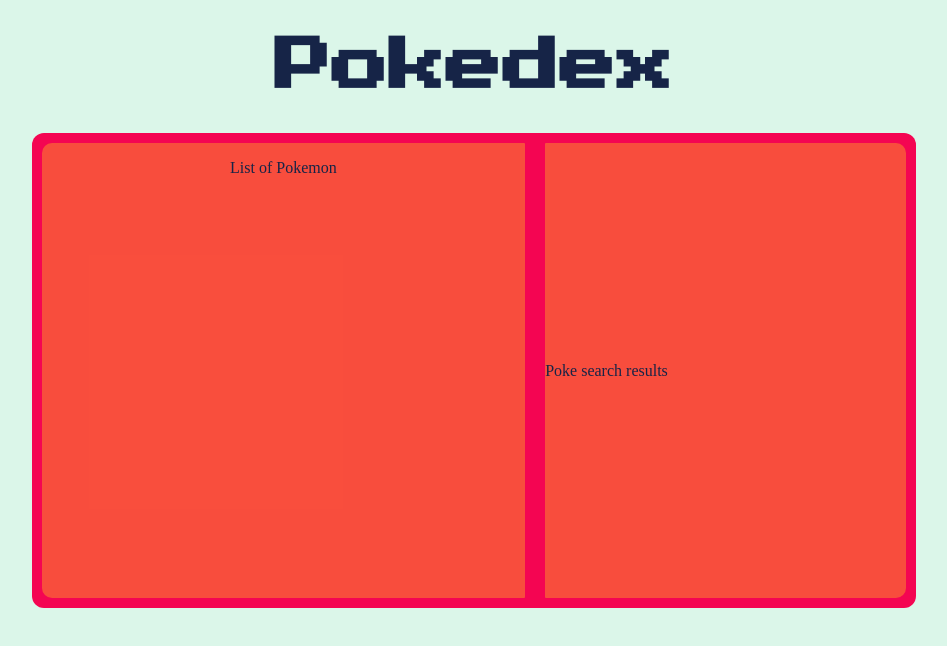
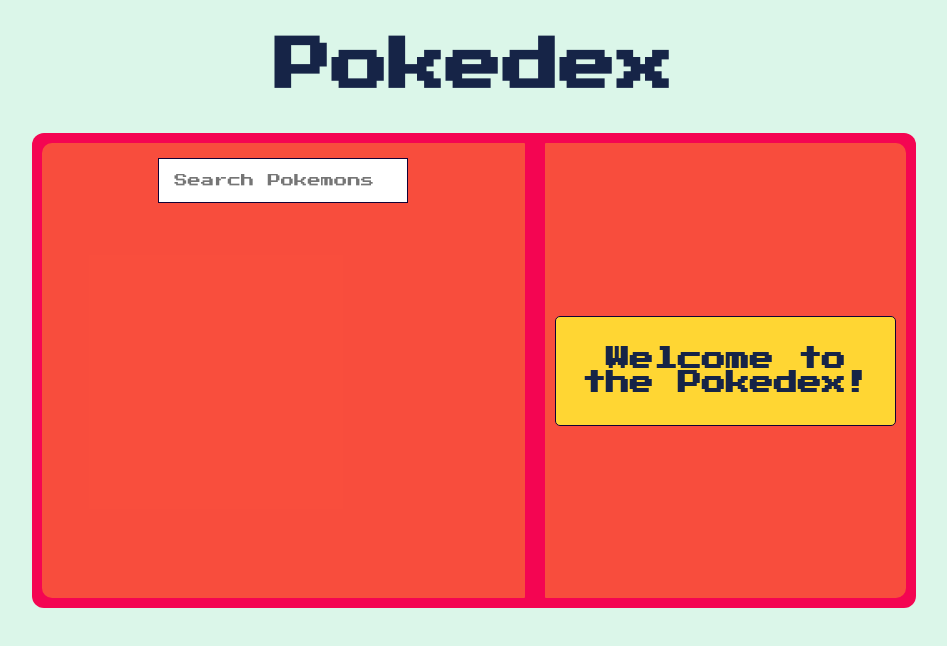
Before and after one commit to laststonedjs/Pokedex, a React (Create React App) app: page / in a window 1280 px wide. Shown: the top 646 px of the page, without its empty margins (166-1113 px from the left). Built offline with nearby package versions, Linux system fonts and the light colour scheme.

Commit message:
"search-box-finished"

```diff
--- /dev/null
+++ b/src/components/PokeSearchResult/PokeSearchResult.css
@@ -0,0 +1,13 @@
+.poke-result-card {
+  display: flex;
+  flex-direction: column;
+  align-items: center;
+  background-color: #ffd633;
+  border: 1px solid #120136;
+  border-radius: 5px;
+  margin: 10px;
+  padding: 10px;
+  flex-grow: 1;
+  min-width: 150px;
+  font-family: "Press Start 2P", cursive;
+}
--- /dev/null
+++ b/src/components/PokeSearchResult/PokeSearchResult.tsx
@@ -0,0 +1,31 @@
+import React from 'react';
+import './PokeSearchResult.css';
+
+
+const PokeSearchResult = () => {
+    const selectedPokemon = false;
+
+
+    return (
+        <div className="poke-result-card">
+            {
+                selectedPokemon
+                    ? (
+                        <div>
+                            {/* Add img here */}
+                            <p>Name: Pikachu</p>
+                            <p>Id: Pika01</p>
+                            <p>Height: 36 cm</p>
+                            <p>Weight: 270 g</p>
+                            <p>Base Exp: 150xp</p>
+                        </div>
+                    )
+                    : (
+                        <h2>Welcome to the Pokedex!</h2>
+                    )
+            }
+        </div>
+    )
+}
+
+export default PokeSearchResult;
--- a/src/components/Pokedex/Pokedex.tsx
+++ b/src/components/Pokedex/Pokedex.tsx
@@ -1,15 +1,19 @@
 import React from 'react';
+import PokeSearchResult from '../PokeSearchResult/PokeSearchResult';
+import Searchbox from '../Searchbox/Searchbox';
 import './Pokedex.css';
 
 
 const Pokedex = () => {
     return (
-        <div className="pokedex-container">
+    // left side
+    <div className="pokedex-container">
             <div className="pokelist-container">
-                <p>List of Pokemon</p>
+                <Searchbox />
             </div>
+
             <div className="pokesearchresult-container">
-                <p>Poke search results</p>
+               <PokeSearchResult />
             </div>
         </div>
     )
--- /dev/null
+++ b/src/components/Searchbox/Searchbox.css
@@ -0,0 +1,8 @@
+.search {
+  border: none;
+  padding: 15px;
+  width: 250px;
+  border: 1px solid #120136;
+  margin: 15px;
+  font-family: "Press Start 2P", cursive;
+}
--- /dev/null
+++ b/src/components/Searchbox/Searchbox.tsx
@@ -0,0 +1,14 @@
+import React from 'react';
+import './Searchbox.css'
+
+const Searchbox = () => {
+    return (
+        <input
+            className="search"
+            type="search"
+            placeholder="Search Pokemons"
+            />
+    )
+}
+
+export default Searchbox;
```
